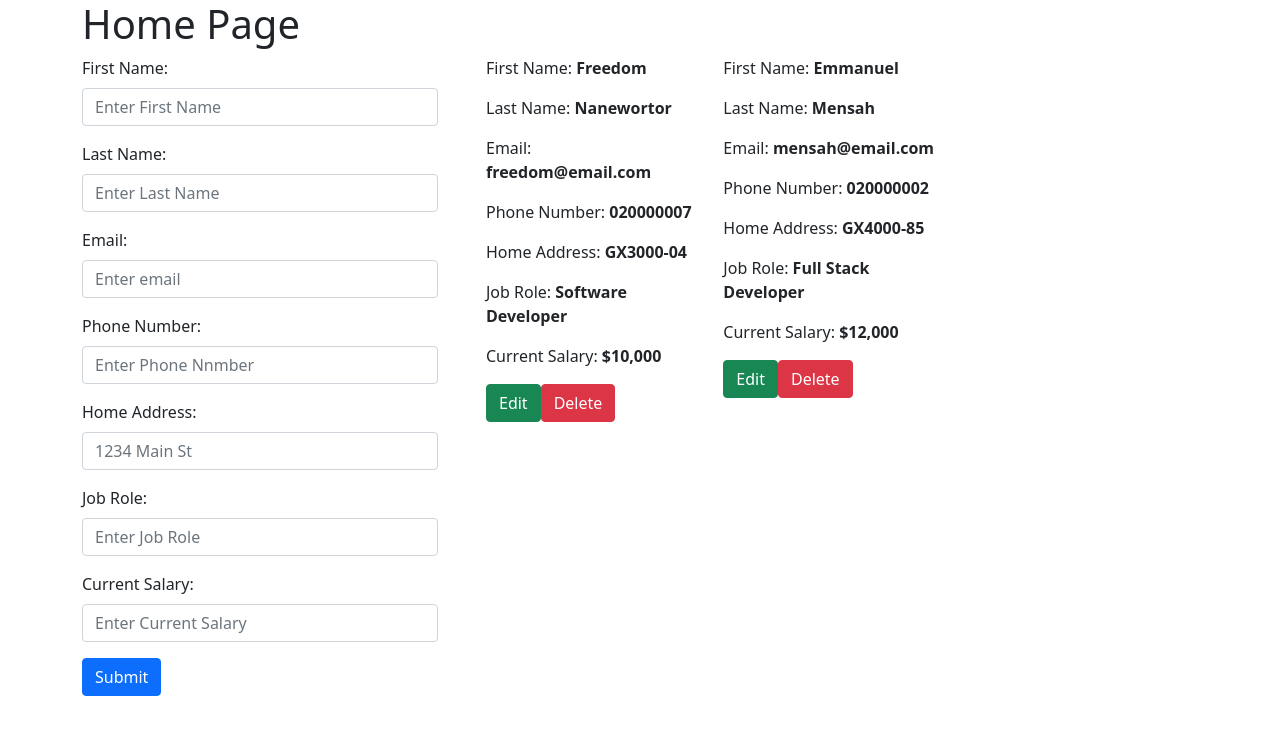
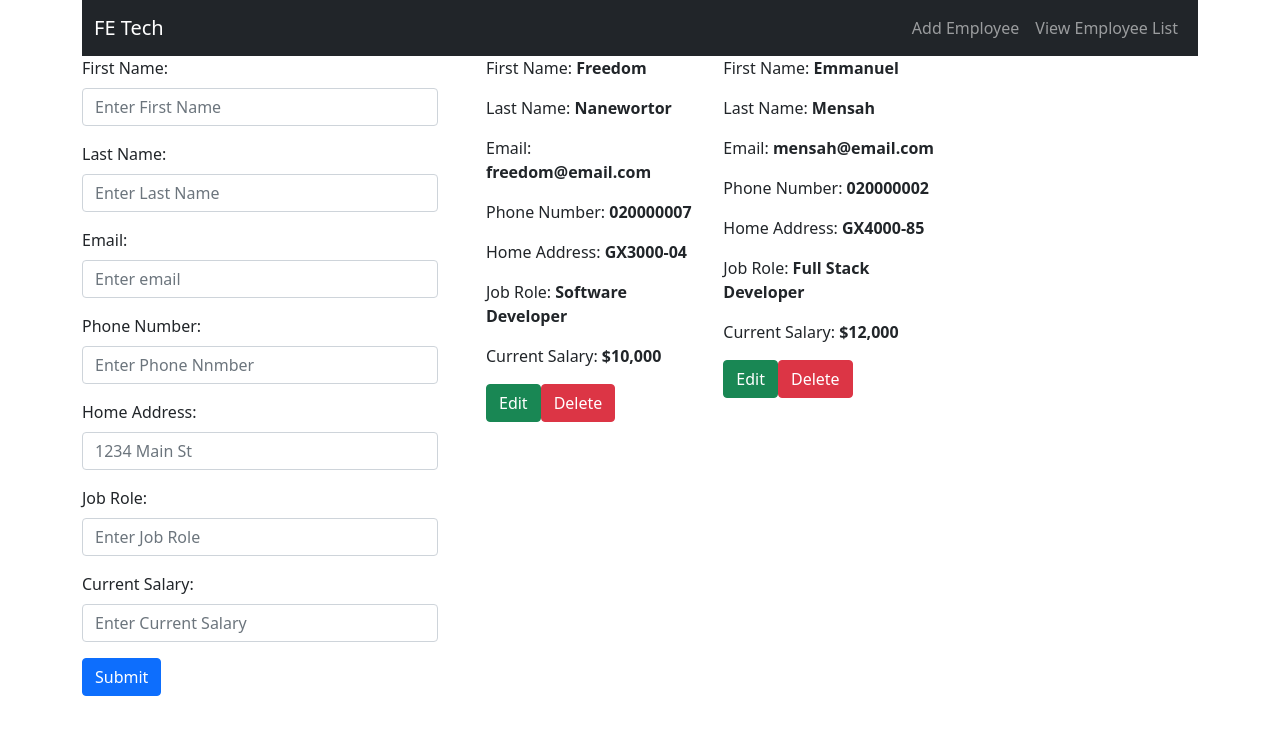
Before and after one commit to Freedom-seven/fe-tech, a React (Create React App) app: page / in a window 1280 px wide. Shown: the top 734 px of the page. Built offline with nearby package versions, Linux system fonts and the light colour scheme.

Commit message:
add navbar

```diff
--- a/src/Components/Home.jsx
+++ b/src/Components/Home.jsx
@@ -1,11 +1,26 @@
-import React from 'react';
+import React from "react";
+import { Navbar, Container, Nav } from "react-bootstrap";
 
 const home = () => {
-    return (
-        <div>
-            <h1>Home Page</h1>
-        </div>
-    );
-}
+  return (
+    <div>
+      <Navbar collapseOnSelect expand="lg" bg="dark" variant="dark">
+        <Container>
+          <Navbar.Brand href="#home">FE Tech</Navbar.Brand>
+          <Navbar.Toggle aria-controls="responsive-navbar-nav" />
+          <Navbar.Collapse
+            className="justify-content-end"
+            id="responsive-navbar-nav"
+          >
+            <Nav>
+              <Nav.Link href="#deets">Add Employee</Nav.Link>
+              <Nav.Link href="#pricing">View Employee List</Nav.Link>
+            </Nav>
+          </Navbar.Collapse>
+        </Container>
+      </Navbar>
+    </div>
+  );
+};
 
 export default home;
```
